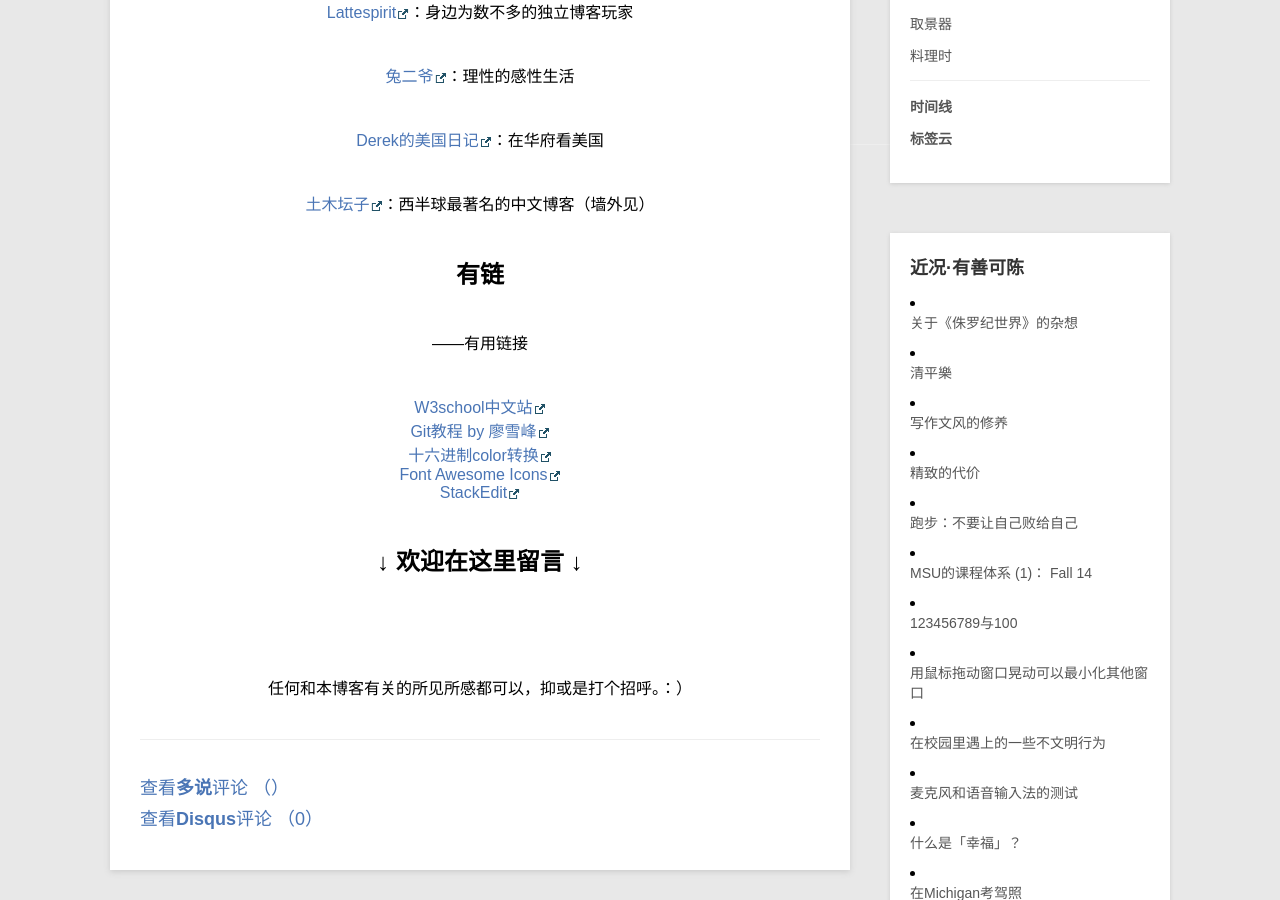
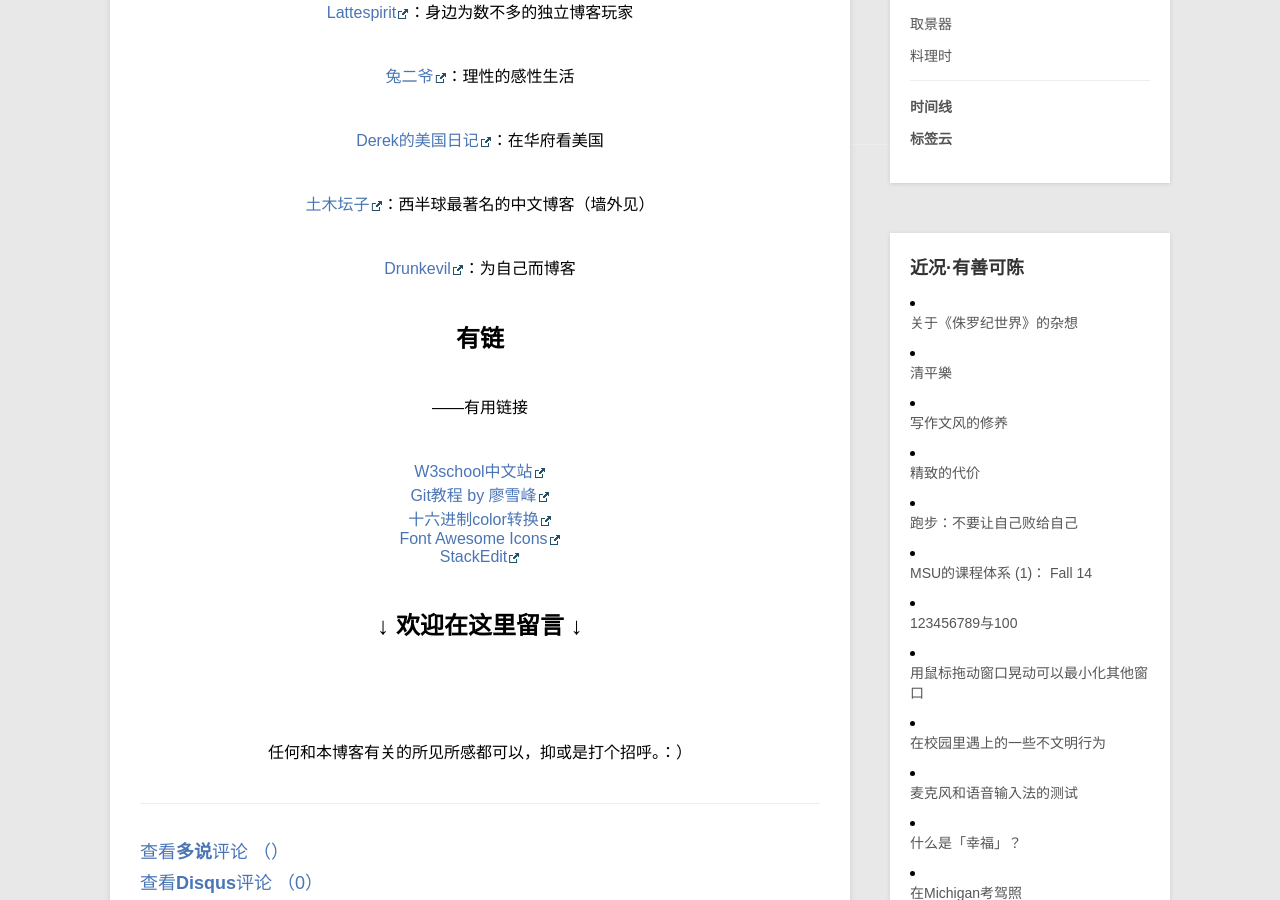
Before and after one commit to LanternD/lanternd.github.io, a Jekyll site: the page built from guestbook.html, in a window 1280 px wide and 900 px high, scrolled down 406 px. Built offline with Jekyll 4.4.1, drawn with Linux system fonts in a browser that asks for light colours; comment, search, counter and statistics services are not loaded.

Commit message:
Update guestbook.html

```diff
--- a/guestbook.html
+++ b/guestbook.html
@@ -19,6 +19,8 @@ id: guestbook
 	<p></p><center><a href="http://cn.derekyang.us/">Derek的美国日记</a>：在华府看美国</center><p></p>
 
 	<p></p><center><a href="https://tumutanzi.com/">土木坛子</a>：西半球最著名的中文博客（墙外见）</center><p></p>
+
+	<p></p><center><a href="http://http://drunkevil.com/">Drunkevil</a>：为自己而博客</center><p></p>
 
 	<p><center><strong><font size="5">有链</font></strong></center></p>
 
```
